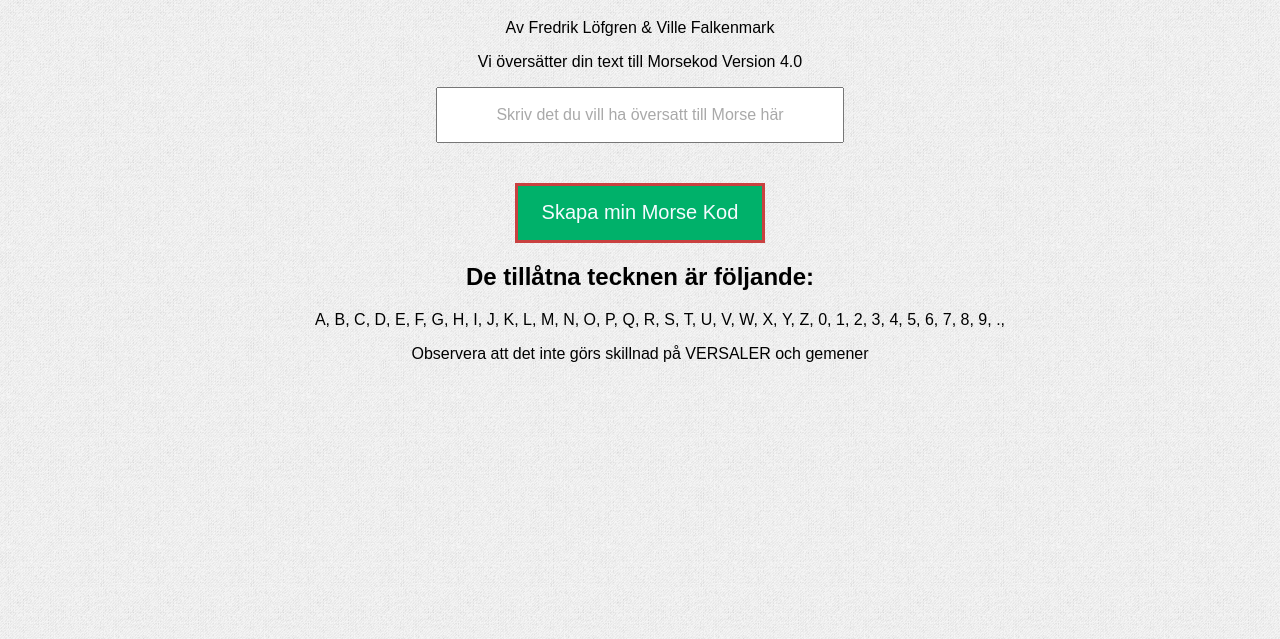
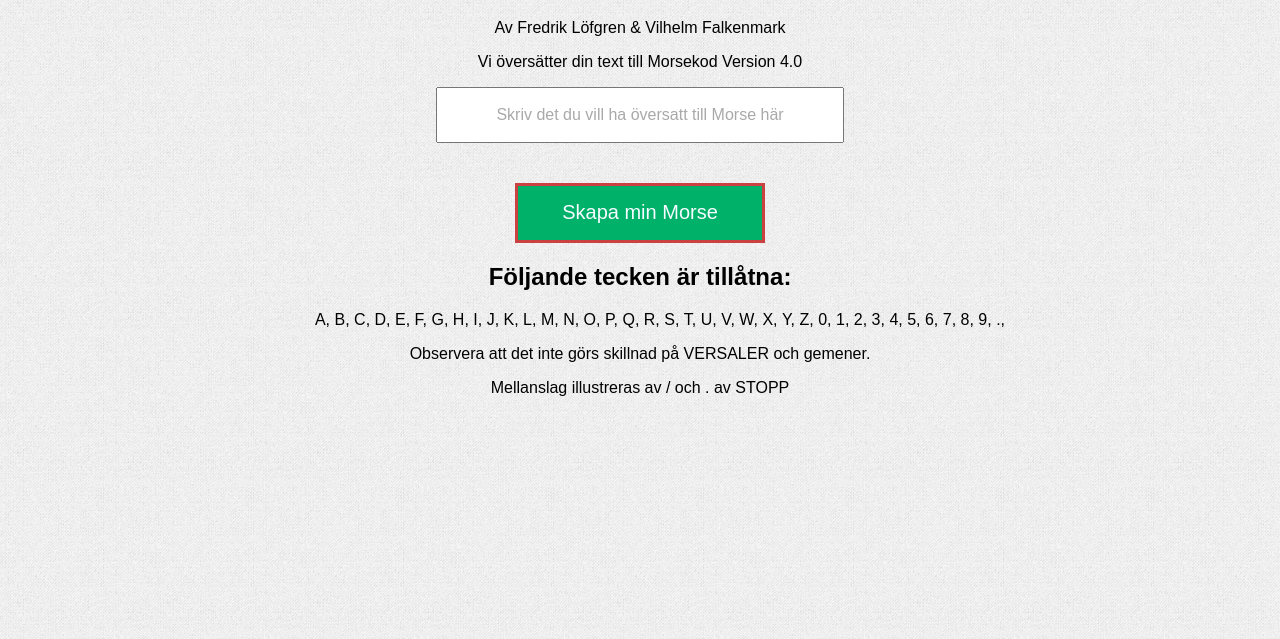
Before and after one commit to vilhelmfalkenmark/vilhelmfalkenmark.github.io, a plain HTML site: page Morse/index.html in a window 1280 px wide. Both pictures are taken after a click on the item "Tillåtna tecken". Shown: the part 161-800 px from the top of the page. Drawn offline with Linux system fonts and the light colour scheme.

Commit message:
Fixat mer typos...

```diff
--- a/Morse/index.html
+++ b/Morse/index.html
@@ -21,20 +21,19 @@
     </div>
 
 <div class="presentation"><h1>Morsekods-Översättaren</h1>
-    <p>Av Fredrik Löfgren & Ville Falkenmark</p>
+    <p>Av Fredrik Löfgren & Vilhelm Falkenmark</p>
     <p>Vi översätter din text till Morsekod Version 4.0</p>
 </div>
 
 <input type="text" id="inputField" placeholder="Skriv det du vill ha översatt till Morse här" color="white">
-<button id="morseButton" onclick="createMorseCode()">Skapa min Morse Kod</button>
+<button id="morseButton" onclick="createMorseCode()">Skapa min Morse</button>
 <p id="userText"></p>
     <div id="morseContainer">
 <p id="translatedMorse"></p>
     </div>
 
     <div id="charList">
-        <h2>De tillåtna tecknen är följande:</h2>
-       <nav>
+        <h2>Följande tecken är tillåtna:</h2>
            <ul>
                <li>A,</li>
                <li>B,</li>
@@ -74,9 +73,8 @@
                <li>9,</li>
                <li>.,</li>
            </ul>
-        <p>Observera att det inte görs skillnad på VERSALER och gemener</p>
-
-       </nav>
+        <p>Observera att det inte görs skillnad på VERSALER och gemener.</p>
+        <p>Mellanslag illustreras av / och . av STOPP</p>
 
 
     </div>
--- a/Morse/script.js
+++ b/Morse/script.js
@@ -15,7 +15,7 @@ function createMorseCode()
 {
     var normalLetters=["a","b","c","d","e","f","g","h","i","j","k","l","m","n","o","p","q","r","s","t","u","v","w","x","y","z","1","2","3","4","5","6","7","8","9","."," "];
 
-    var morseLetter=[". ━━━","━━━ . . .","━━━ . ━━━ .","━━━ . .",".",". . ━━━ .","━━━ ━━━ .",". . . .",". .",". ━━━ ━━━ ━━━","━━━ . ━━━",". ━━━ . .","━━━ ━━━","━━━ .","━━━ ━━━ ━━━",". ━━━ ━━━ ━","━━━ ━━━ . ━━━",". ━━━ .",". . .","━━━",". . ━━━",". . . ━━━",". ━━━ ━━━","━━━ . . ━━━","━━━ . ━━━ ━━━","━━━ ━━━ . .",". ━━━ ━━━ ━━━ ━━━ ",". . ━━━ ━━━ ━━━",". . . ━━━ ━━━",". . . . ━━━",". . . . .","━━ . . . .","━━━ ━━━ . . .","━━━ ━━━ ━━━ . .","━━━ ━━━ ━━━ ━━━ .","STOPP!","/"];
+    var morseLetter=[". ━━━","━━━ . . .","━━━ . ━━━ .","━━━ . .",".",". . ━━━ .","━━━ ━━━ .",". . . .",". .",". ━━━ ━━━ ━━━","━━━ . ━━━",". ━━━ . .","━━━ ━━━","━━━ .","━━━ ━━━ ━━━",". ━━━ ━━━ ━","━━━ ━━━ . ━━━",". ━━━ .",". . .","━━━",". . ━━━",". . . ━━━",". ━━━ ━━━","━━━ . . ━━━","━━━ . ━━━ ━━━","━━━ ━━━ . .",". ━━━ ━━━ ━━━ ━━━ ",". . ━━━ ━━━ ━━━",". . . ━━━ ━━━",". . . . ━━━",". . . . .","━━ . . . .","━━━ ━━━ . . .","━━━ ━━━ ━━━ . .","━━━ ━━━ ━━━ ━━━ .","STOPP","/"];
 
     var myinputField = document.getElementById("inputField").value;
 
@@ -48,8 +48,15 @@ function createMorseCode()
     var morseCode = morseIndex.join(" ");
     var outputMorsecode = morseCode;
 
-    translatedMorse.innerHTML = outputMorsecode;
-    userText.innerHTML = "Du skrev "+" ' "+myinputField+" ' "+"<br><br>"+"Vilket översatt till Morse 4.0 blir";
+    if (outputMorsecode == "")
+    {
+        translatedMorse.innerHTML = "Du måste skriva något i rutan ovanför för att få en Morsekod"
+    }
+    else
+    {
+        userText.innerHTML = "Du skrev "+" ' "+myinputField+" ' "+"<br><br>"+"Vilket översatt till Morse 4.0 blir";
+        translatedMorse.innerHTML = outputMorsecode;
+    }
     /*
      console.log(morseIndex);
      console.log(wordPosition);
@@ -62,7 +69,5 @@ function createMorseCode()
 
 function showChars()
 {
-
     document.getElementById('charList').style.display = "block";
-
 }
```
